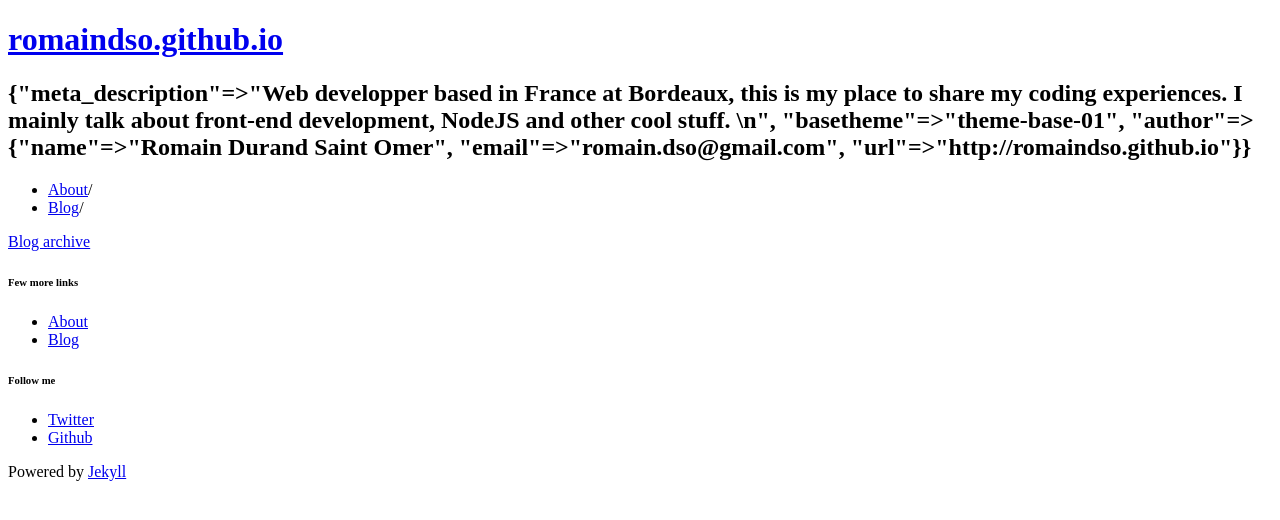
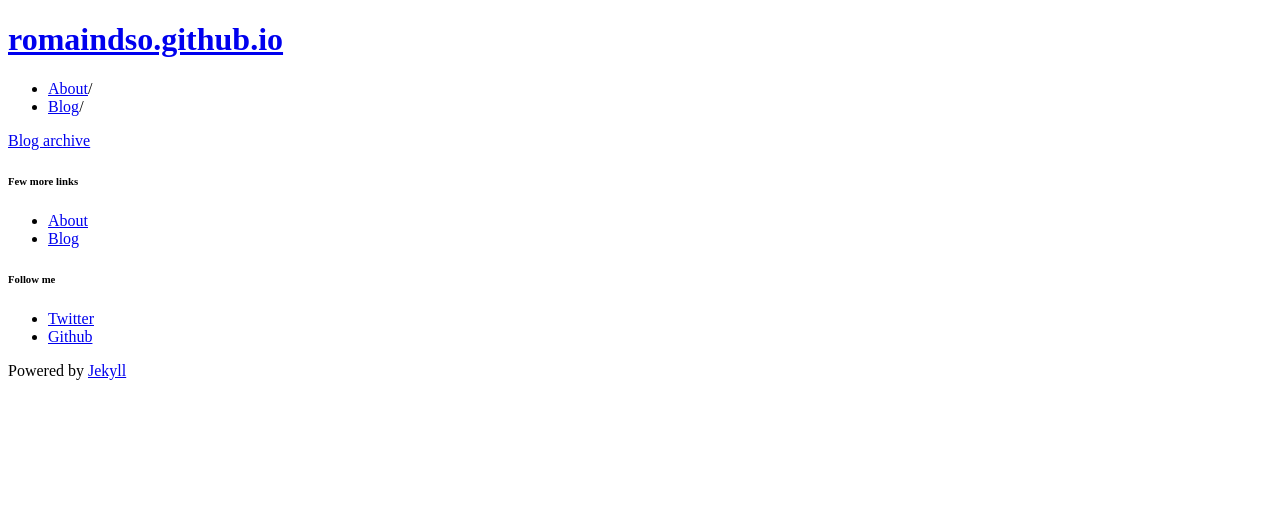
Before and after one commit to romaindso/romaindso.github.io, a Jekyll site: the page built from index.html, in a window 1280 px wide. Shown: the top 520 px of the page. Built offline with Jekyll 4.4.1, drawn with Linux system fonts in a browser that asks for light colours; nearby versions of some CDN libraries.

Commit message:
Update config.yml

```diff
--- a/_config.yml
+++ b/_config.yml
@@ -14,13 +14,13 @@ harmony:
   name: romaindso.github.io
   # Little description about your site
   description:
-    meta_description: > #
-      Web developper based in France at Bordeaux, this is my place to share my coding experiences. I mainly talk about front-end development, NodeJS and other cool stuff.
-    basetheme: theme-base-01 # pre defined thmes are darken, blue-water, redish.
-    author: # Author details
-      name: Romain Durand Saint Omer
-      email: romain.dso@gmail.com
-      url: http://romaindso.github.io
+  meta_description: > #
+    Hi ! I'm a web developper based in France and this is my place to share my coding experiences. I mainly talk about front-end development, NodeJS and other cool stuff.
+  basetheme: theme-base-01 # pre defined thmes are darken, blue-water, redish.
+  author: # Author details
+    name: Romain Durand Saint Omer
+    email: romain.dso@gmail.com
+    url: http://romaindso.github.io
 
   # Google Analytics key, leave blank to ignore
   google_analytics_key: UA-xxxx-x
```
